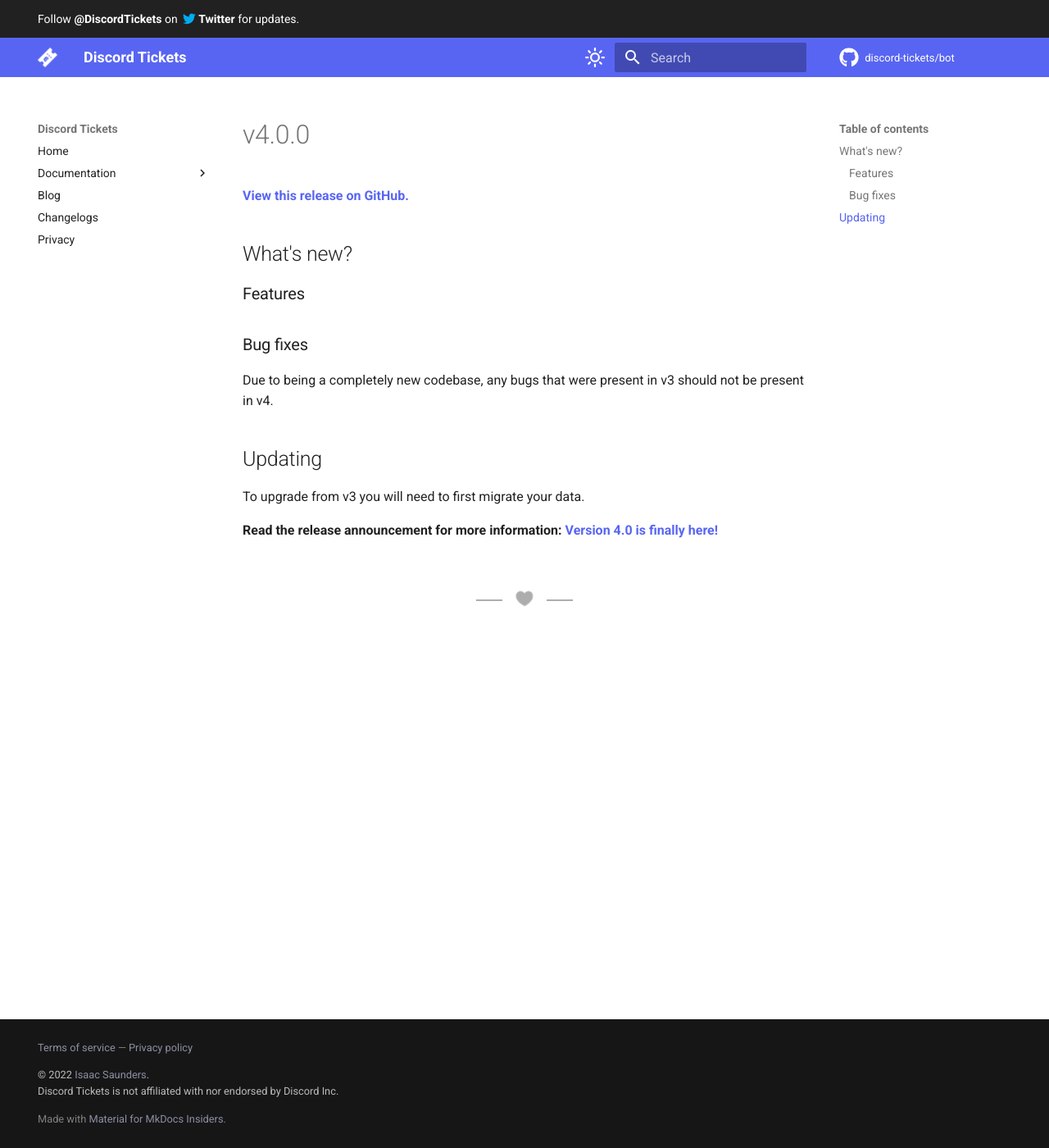
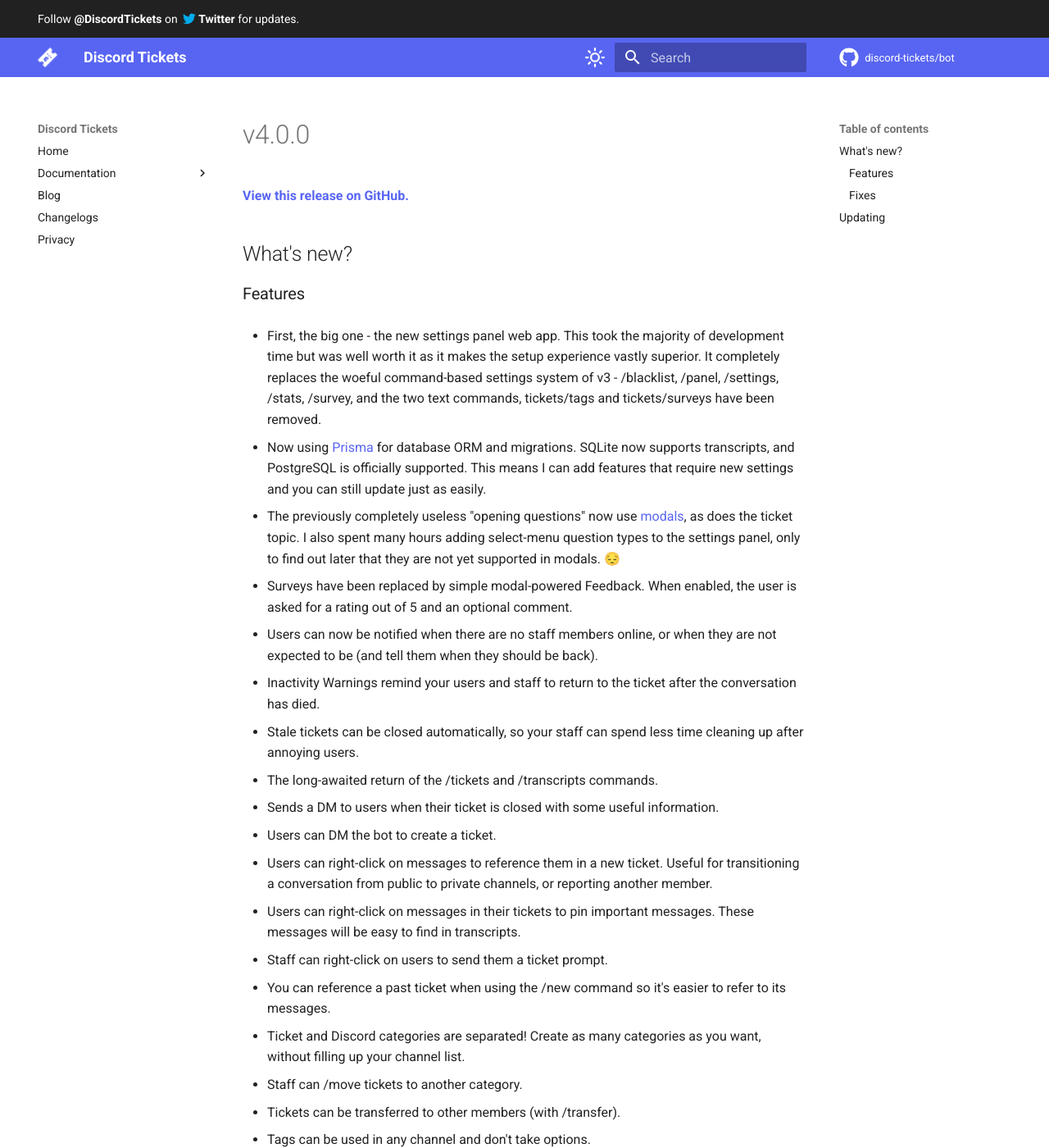
Before and after one commit to discord-tickets/docs, an MkDocs documentation site: the page built from docs/changelogs/posts/v4-0-0.md, in a window 1280 px wide and 1400 px high. Shown: the whole window at 82% size. Built offline with MkDocs 1.6.1 and Material for MkDocs 9.7.7, drawn with Linux system fonts in a browser that asks for light colours; comment, search, counter and statistics services are not loaded; some of the changed text lies outside the part shown.

Commit message:
Publish 4.0.0 changelog

```diff
--- a/docs/changelogs/posts/v4-0-0.md
+++ b/docs/changelogs/posts/v4-0-0.md
@@ -11,9 +11,47 @@
 
 ### Features
 
-### Bug fixes
+- First, the big one - the new settings panel web app. This took the majority of development time but was well worth it as it makes the setup experience vastly superior. It completely replaces the woeful command-based settings system of v3 - /blacklist, /panel, /settings, /stats, /survey, and the two text commands, tickets/tags and tickets/surveys have been removed.
 
-Due to being a completely new codebase, any bugs that were present in v3 should not be present in v4.
+- Now using [Prisma](https://www.prisma.io/) for database ORM and migrations. SQLite now supports transcripts, and PostgreSQL is officially supported. This means I can add features that require new settings and you can still update just as easily.
+- The previously completely useless "opening questions" now use [modals](https://discord.com/developers/docs/interactions/message-components#text-inputs), as does the ticket topic. I also spent many hours adding select-menu question types to the settings panel, only to find out later that they are not yet supported in modals. 😔
+- Surveys have been replaced by simple modal-powered Feedback. When enabled, the user is asked for a rating out of 5 and an optional comment.
+- Users can now be notified when there are no staff members online, or when they are not expected to be (and tell them when they should be back).
+- Inactivity Warnings remind your users and staff to return to the ticket after the conversation has died.
+- Stale tickets can be closed automatically, so your staff can spend less time cleaning up after annoying users.
+- The long-awaited return of the /tickets and /transcripts commands.
+- Sends a DM to users when their ticket is closed with some useful information.
+- Users can DM the bot to create a ticket.
+- Users can right-click on messages to reference them in a new ticket. Useful for transitioning a conversation from public to private channels, or reporting another member.
+- Users can right-click on messages in their tickets to pin important messages. These messages will be easy to find in transcripts.
+- Staff can right-click on users to send them a ticket prompt.
+- You can reference a past ticket when using the /new command so it's easier to refer to its messages.
+- Ticket and Discord categories are separated! Create as many categories as you want, without filling up your channel list.
+- Staff can /move tickets to another category.
+- Tickets can be transferred to other members (with /transfer).
+- Tags can be used in any channel and don't take options.
+- Tags can have RegEx patterns to automatically reply to messages.
+- You can now hide the claim button and use /claim and /release instead.
+- The close button and command now send a close request. No more vanishing tickets.
+- Staff can use the new /force-close command to skip the close request (and Feedback).
+- New /priority command prefixes the channel name with a green, orange, or red circle emoji to help your staff identify which tickets to check first.
+- The /help command menu is clickable.
+- The log channel shows tickets being opened and closed, claimed and released, messages being edited and deleted, and settings being changed.
+- Enable slow mode in tickets.
+- Response time and resolution time statistics with placeholders in opening messages and the bot's activity.
+- You can send panels to an existing channel.
+- Probably some less significant changes.
+
+### Fixes
+
+Any bugs that were specifically in the old codebase are gone, but there are also improvements to solve some general problems as well.
+
+- Improved reliability, both at ensuring interactions are responded to promptly, and not failing when many tickets are created quickly.
+- The 1488th ticket doesn't break the bot in Discovery-enabled servers.
+- Panel select menus are refreshed by the bot, so they always reset without the user needing to reload their app.
+- Tickets close automatically and immediately when the member leaves the guild or the channel is deleted. No more manually fixing the database when your incompetent staff start deleting things!
+- Other things that I can't think of at the moment.
+
 
 ## Updating
 
```
Also changed, not shown: other parts of docs/changelogs/posts/v4-0-0.md (+2 -2 lines).
